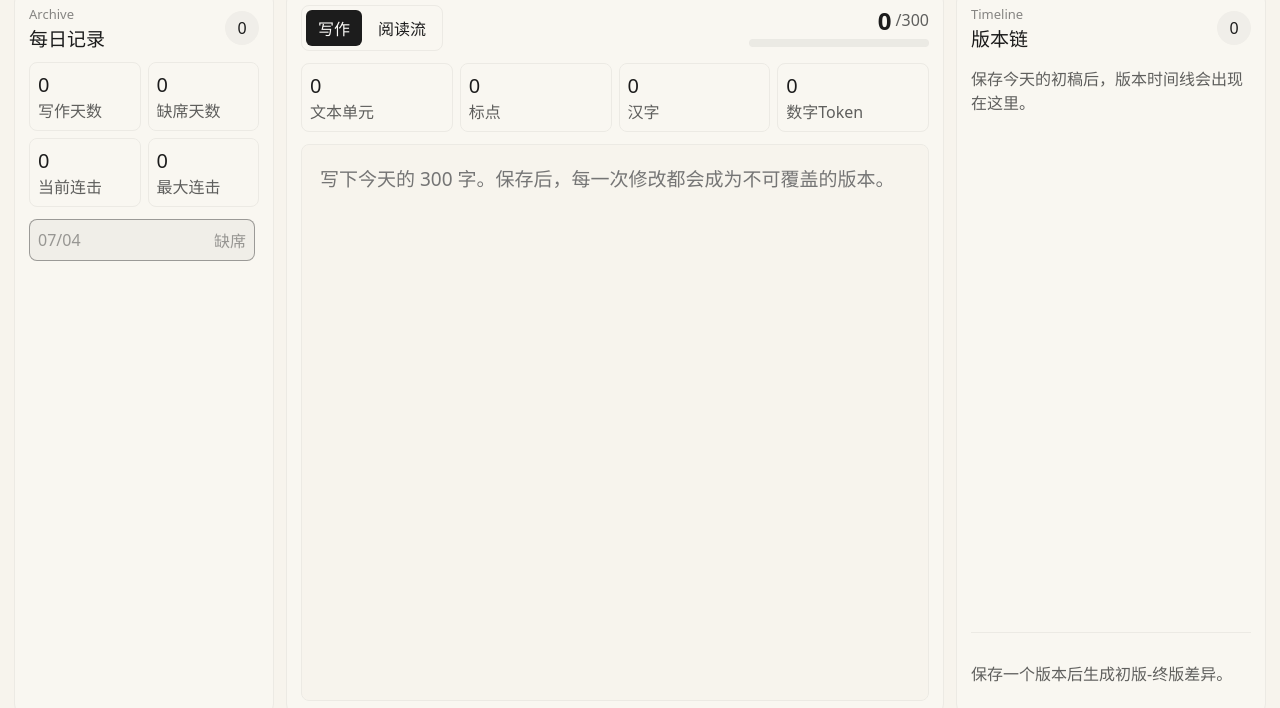
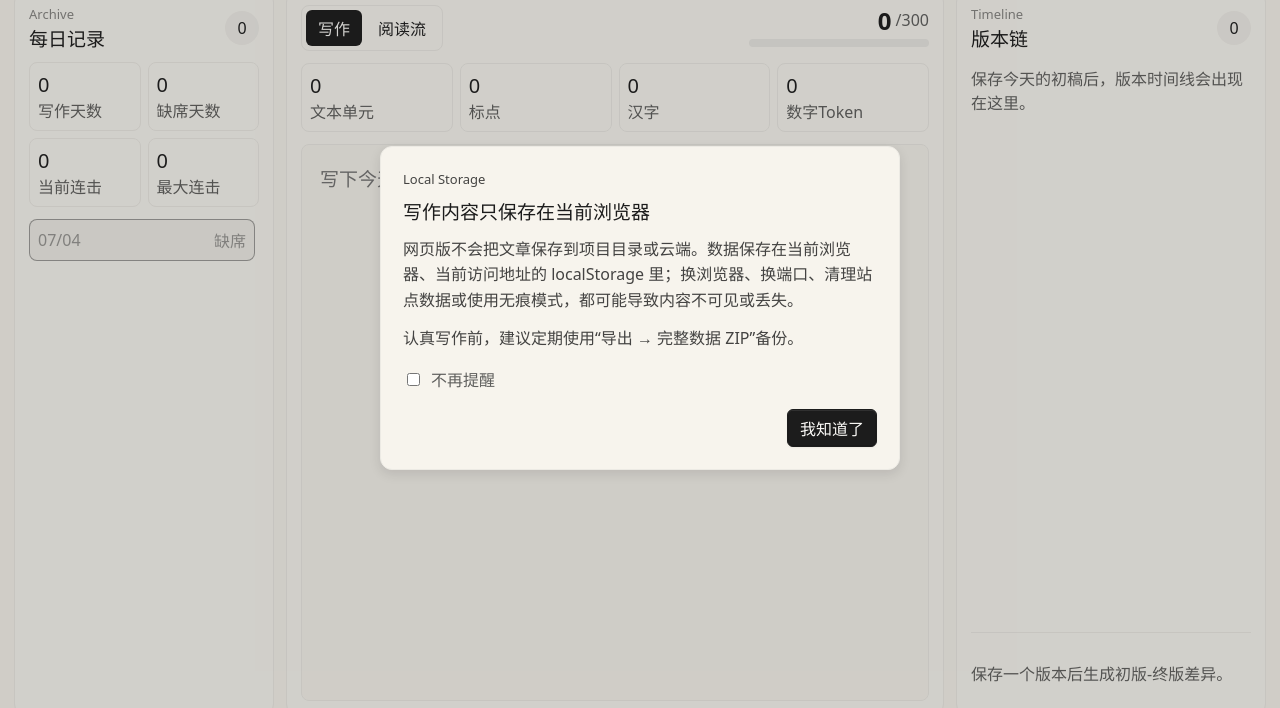
Before and after one commit to senzi/char300-lab, a website built with Vite: page index.html in a window 1280 px wide. Shown: the part 92-800 px from the top of the page. Built offline with nearby package versions, Linux system fonts and the light colour scheme; files whose address does not match are found by name.

Commit message:
feat: add first-run storage notice

```diff
--- a/src/main.ts
+++ b/src/main.ts
@@ -8,6 +8,7 @@ import { ensureTodayEntry, getActiveEntry, getFinalVersion, loadState, persistSt
 
 const appName = "逐字";
 const appSlogan = "让每一次修改都被看见";
+const storageNoticeKey = "zhuzi-storage-notice-dismissed-v1";
 
 type View = "write" | "feed";
 type DetailMode = "writing" | "version";
@@ -104,6 +105,21 @@ app.innerHTML = `
       </aside>
     </section>
   </main>
+  <div class="notice-backdrop hidden" id="storageNotice" role="dialog" aria-modal="true" aria-labelledby="storageNoticeTitle">
+    <section class="notice-dialog">
+      <p class="panel-kicker">Local Storage</p>
+      <h2 id="storageNoticeTitle">写作内容只保存在当前浏览器</h2>
+      <p>网页版不会把文章保存到项目目录或云端。数据保存在当前浏览器、当前访问地址的 localStorage 里；换浏览器、换端口、清理站点数据或使用无痕模式，都可能导致内容不可见或丢失。</p>
+      <p>认真写作前，建议定期使用“导出 → 完整数据 ZIP”备份。</p>
+      <label class="notice-check">
+        <input id="storageNoticeDontShow" type="checkbox" />
+        <span>不再提醒</span>
+      </label>
+      <div class="notice-actions">
+        <button class="button primary" id="storageNoticeClose" type="button">我知道了</button>
+      </div>
+    </section>
+  </div>
 `;
 
 const dateTitle = getElement<HTMLElement>("dateTitle");
@@ -133,6 +149,9 @@ const entryCount = getElement<HTMLElement>("entryCount");
 const habitStats = getElement<HTMLElement>("habitStats");
 const calendarList = getElement<HTMLElement>("calendarList");
 const diffSummary = getElement<HTMLElement>("diffSummary");
+const storageNotice = getElement<HTMLElement>("storageNotice");
+const storageNoticeDontShow = getElement<HTMLInputElement>("storageNoticeDontShow");
+const storageNoticeClose = getElement<HTMLButtonElement>("storageNoticeClose");
 
 editor.addEventListener("input", () => {
   state = updateDraft(state, editor.value);
@@ -203,6 +222,13 @@ document.addEventListener("click", (event) => {
   }
 });
 
+storageNoticeClose.addEventListener("click", () => {
+  if (storageNoticeDontShow.checked) {
+    localStorage.setItem(storageNoticeKey, "true");
+  }
+  storageNotice.classList.add("hidden");
+});
+
 writeViewButton.addEventListener("click", () => {
   view = "write";
   render();
@@ -214,6 +240,7 @@ feedViewButton.addEventListener("click", () => {
 });
 
 render();
+showStorageNoticeIfNeeded();
 
 function render(): void {
   const activeEntry = getActiveEntry(state);
@@ -261,6 +288,14 @@ function render(): void {
 function closeExportMenu(): void {
   exportMenu.classList.add("hidden");
   exportButton.setAttribute("aria-expanded", "false");
+}
+
+function showStorageNoticeIfNeeded(): void {
+  if (localStorage.getItem(storageNoticeKey) === "true") {
+    return;
+  }
+
+  storageNotice.classList.remove("hidden");
 }
 
 function renderHabitStats(): void {
--- a/src/styles.css
+++ b/src/styles.css
@@ -189,6 +189,49 @@ h2 {
     rgba(255, 255, 255, 0.2) 0 0.5px 0 0 inset,
     rgba(0, 0, 0, 0.2) 0 0 0 0.5px inset,
     rgba(0, 0, 0, 0.05) 0 1px 2px;
+}
+
+.notice-backdrop {
+  position: fixed;
+  z-index: 50;
+  inset: 0;
+  display: grid;
+  place-items: center;
+  padding: 24px;
+  background: rgba(28, 28, 28, 0.18);
+}
+
+.notice-dialog {
+  width: min(520px, 100%);
+  border: 1px solid #eceae4;
+  border-radius: 12px;
+  padding: 22px;
+  background: #f7f4ed;
+  box-shadow: rgba(0, 0, 0, 0.1) 0 4px 12px;
+}
+
+.notice-dialog h2 {
+  margin-bottom: 14px;
+}
+
+.notice-dialog p {
+  margin: 0 0 12px;
+  color: rgba(28, 28, 28, 0.82);
+  line-height: 1.6;
+}
+
+.notice-check {
+  display: inline-flex;
+  align-items: center;
+  gap: 8px;
+  margin-top: 4px;
+  color: #5f5f5d;
+}
+
+.notice-actions {
+  display: flex;
+  justify-content: flex-end;
+  margin-top: 18px;
 }
 
 .workspace {
```
